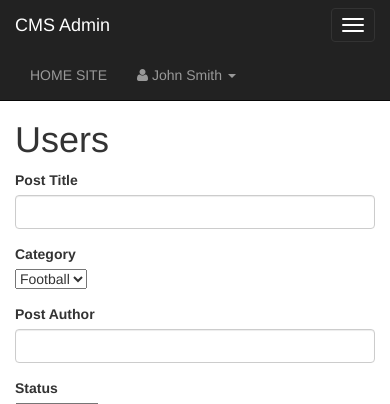
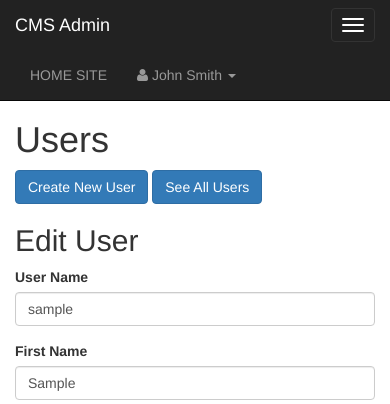
Before and after one commit to tiagoskaterock/PhpCms, a PHP site: page /admin/users.php?source=edit_user&user_id=1 in a window 390 px wide. Shown: the top 404 px of the page. Run offline with PHP 8.4, Linux system fonts and the light colour scheme; data comes from the database, SQL or seed files in the repository; tables that the repository leaves empty or names only in its code hold one stand-in row (values such as "Sample post"); data that the repository does not hold is empty.

Commit message:
Users section is already made!

```diff
--- a/cms/admin/functions.php
+++ b/cms/admin/functions.php
@@ -43,8 +43,6 @@
 
     while ($row = mysqli_fetch_assoc($select_categories)) { ?>
       <tr>
-        <!-- ID -->
-        <td><?= $row['cat_id'] ?></td>
 
         <!-- Categoria -->
         <td><?= $row['cat_title'] ?></td>
@@ -115,5 +113,24 @@
 
   }
 
+  function show_user_buttons(){
+    ?>
+      <!-- Buttons -->
+      <div class="form-group">
+
+        <!-- Add New User Button -->
+        <a href="users.php?source=add_user">
+          <button class="btn btn-primary">Create New User</button>
+        </a>
+
+        <!-- See All Users Button -->
+        <a href="users.php">
+          <button class="btn btn-primary">See All Users</button>
+        </a>
+      </div>
+      <!-- End Buttons -->
+    <?php
+
+  }
 
 ?>
--- a/cms/admin/includes/admin_navigation.php
+++ b/cms/admin/includes/admin_navigation.php
@@ -51,13 +51,13 @@
 
                     <!-- POSTS -->
                     <li>
-                        <a href="javascript:;" data-toggle="collapse" data-target="#posts_drop_down"><i class="fa fa-fw fa-arrows-v"></i> Users <i class="fa fa-fw fa-caret-down"></i></a>
+                        <a href="javascript:;" data-toggle="collapse" data-target="#posts_drop_down"><i class="fa fa-fw fa-arrows-v"></i> Posts <i class="fa fa-fw fa-caret-down"></i></a>
                         <ul id="posts_drop_down" class="collapse">
                             <li>
-                                <a href="users.php">View All Users</a>
+                                <a href="posts.php">View All Posts</a>
                             </li>
                             <li>
-                                <a href="users.php?source=add_user">Add User</a>
+                                <a href="posts.php?source=add_post">Add Post</a>
                             </li>
                         </ul>
                     </li>
--- a/cms/admin/includes/edit_post.php
+++ b/cms/admin/includes/edit_post.php
@@ -90,7 +90,7 @@
 
 		<label for="post_category_id">Category</label><br>
 
-		<select name="post_category" id="post_category">
+		<select name="post_category" id="post_category" class="form-control">
 
 		<?php
 
@@ -135,7 +135,7 @@
 
 		<label for="post_status">Status</label><br>
 
-		<select name="post_status" id="post_status">
+		<select name="post_status" id="post_status" class="form-control">
 
 			<?php
 
--- a/cms/admin/includes/edit_user.php
+++ b/cms/admin/includes/edit_user.php
@@ -1,210 +1,123 @@
 <?php
 
-	if (isset($_GET['p_id'])) {
+	if (isset($_GET['user_id'])) {
 
-		$the_post_id = $_GET['p_id'];
+		$user_id = $_GET['user_id'];
 
-		$query = "SELECT * FROM posts WHERE post_id = $the_post_id;";
-		$select_posts = mysqli_query($connection, $query);
+		$query = "SELECT * FROM users WHERE user_id = $user_id;";
 
-		confirm_query($select_posts);
+		$select_user = mysqli_query($connection, $query);
 
-		while ($row = mysqli_fetch_assoc($select_posts)) {
+		confirm_query($select_user);
 
-			$post_id =  $row['post_id'];
-			$post_author = $row['post_author'];
-			$post_title = $row['post_title'];
-			$post_category_id = $row['post_category_id'];
-			$post_status = $row['post_status'];
-			$post_image = "../images/" . $row['post_image'];
-			$post_tags = $row['post_tags'];
-			$post_comment_count = $row['post_comment_count'];
-			$post_date = $row['post_date'];
-			$post_content = $row['post_content'];
+		while ($row = mysqli_fetch_assoc($select_user)) {
+			$name = $row['user_name'];
+			$password = $row['user_password'];
+			$email = $row['user_email'];
+			$first = $row['first_name'];
+			$last = $row['last_name'];
+			$role = $row['user_role'];
+		}
 
 	}
 
-		if (isset($_POST['update_post'])) {
+	if (isset($_POST['update_user'])) {
 
-			$post_author = $_POST['post_author'];
+		$user_name = $_POST['user_name'];
+		$first_name = $_POST['first_name'];
+		$last_name = $_POST['last_name'];
+		$user_email = $_POST['user_email'];
+		$user_role = $_POST['user_role'];
+		$user_password = $_POST['user_password'];
 
-			$post_title = $_POST['post_title'];
+		$query = "UPDATE `users` SET `user_name` = '{$user_name}', `user_password` = '{$user_password}', `first_name` = '{$first_name}', `last_name` = '{$last_name}', `user_email` = '{$user_email}', `user_role` = '{$user_role}' WHERE `users`.`user_id` = $user_id; ";
 
-			$post_category_id = $_POST['post_category'];
+		$update_user_query = mysqli_query($connection, $query);
 
-			$post_status = $_POST['post_status'];
+		confirm_query($update_user_query);
 
-			$post_image = $_FILES['post_image']['name'];
-
-			$post_image_tmp = $_FILES['post_image']['tmp_name'];
-
-			$post_content = $_POST['post_content'];
-
-			$post_tags = $_POST['post_tags'];
-
-			move_uploaded_file($post_image_tmp, "../images/$post_image");
-
-			if (empty($post_image)) {
-				$query = "SELECT * FROM posts WHERE post_id = $the_post_id";
-
-				$select_image = mysqli_query($connection, $query);
-
-				while($row = mysqli_fetch_array($select_image)){
-
-					$post_image = $row['post_image'];
-
-				}
-			}
-
-
-			$query = "UPDATE `posts` SET `post_category_id` = $post_category_id, `post_title` = '$post_title', `post_author` = '$post_author', `post_image` = '$post_image', `post_content` = '$post_content', `post_tags` = '$post_tags', `post_status` = '$post_status' WHERE `posts`.`post_id` = $the_post_id; ";
-
-			$update_post = mysqli_query($connection, $query);
-
-			confirm_query($update_post);
-
-			if (!$update_post) {
-				die('QUERY FAILED: '. mysqli_error($connection));
-			}
-
-			header("Location: posts.php");
-
-		}
+		header("Location: users.php");
 
 	}
 
 ?>
 
+<h2>Edit User</h2>
 
 <form action="" method="post" enctype="multipart/form-data">
 
-	<!-- Título -->
+	<!-- Name -->
 	<div class="form-group">
-		<label for="title">Post Title</label>
-		<input type="text" class="form-control" name="post_title" required value="<?= $post_title ?>">
+		<label for="user_name">User Name</label>
+		<input type="text" class="form-control" name="user_name" required id="user_name" value="<?= $name ?>">
 	</div>
 
+	<!-- First Name -->
+	<div class="form-group">
+		<label for="first_name">First Name</label>
+		<input type="text" class="form-control" name="first_name" required id="first_name" value="<?= $first ?>">
+	</div>
 
-	<!-- Post Category ID -->
+	<!-- Last Name -->
+	<div class="form-group">
+		<label for="last_name">Last Name</label>
+		<input type="text" class="form-control" name="last_name" required id="last_name" value="<?= $last ?>">
+	</div>
+
+	<!-- Email -->
+	<div class="form-group">
+		<label for="user_email">Email</label>
+		<input type="email" class="form-control" name="user_email" required id="email" value="<?= $email ?>">
+	</div>
+
+	<!-- Role -->
 	<div class="form-group">
 
-		<label for="post_category_id">Category</label><br>
+		<label for="user_role">Role</label><br>
 
-		<select name="post_category" id="post_category">
+		<select name="user_role" id="user_role" class="form-control">
 
 			<?php
 
-		$query = "SELECT * FROM categories ORDER BY cat_title";
+				$query = "SELECT * FROM users";
 
-      $select_categories = mysqli_query($connection, $query);
+	      $select_user = mysqli_query($connection, $query);
 
-      confirm_query($select_categories)  ;
-
-      while ($row = mysqli_fetch_assoc($select_categories)) {
-        $cat_id = $row['cat_id'];
-        $cat_title = $row['cat_title'];
-        echo "<h1>$cat_id</h1>";
+	      confirm_query($select_user);
 
 	    ?>
+
+	    <!-- admin -->
 	    <option
 	    	<?php
-        	if ($post_category_id == $cat_id) {
+	    		if ($role == "admin") {
 	    			echo "selected";
 	    		}
 	    	?>
-        value="<?= $cat_id ?>"><?= $cat_title ?></option>
+	    value="admin">Admin</option>
+
+	    <!-- subscriber -->
+	    <option
 	    	<?php
+	    		if ($role == "subscriber") {
+	    			echo "selected";
 	    		}
-
 	    	?>
+	    value="subscriber">Subscriber</option>
 
 		</select>
 
 	</div>
 
-
-	<!-- Post Author -->
+	<!-- Password -->
 	<div class="form-group">
-		<label for="post_author">Post Author</label>
-		<input type="text" class="form-control" name="post_author" required value="<?= $post_author ?>">
+		<label for="user_password">Password</label>
+		<input type="password" class="form-control" name="user_password" required id="user_password" value="<?= $password ?>">
 	</div>
-
-
-	<!-- Post Status -->
-	<div class="form-group">
-
-		<label for="post_status">Status</label><br>
-
-		<select name="post_status" id="post_status">
-
-			<?php
-
-				$query = "SELECT * FROM posts";
-
-	      $select_post = mysqli_query($connection, $query);
-
-	      confirm_query($select_post);
-
-	    ?>
-
-	    <!-- draft -->
-	    <option
-	    	<?php
-	    		if ($post_status == "Draft") {
-	    			echo "selected";
-	    		}
-	    	?>
-	    value="Draft">Draft</option>
-
-	    <!-- published -->
-	    <option
-	    	<?php
-	    		if ($post_status == "Published") {
-	    			echo "selected";
-	    		}
-	    	?>
-	    value="Published">Published</option>
-
-		</select>
-
-	</div>
-
-
-
-	<!--
-	<div class="form-group">
-		<label for="post_status">Post Status</label>
-		<input type="text" class="form-control" name="post_status" required value="<?= $post_status ?>">
-	</div>-->
-
-
-	<!-- Post Image -->
-	<div class="form-group">
-		<label for="post_image">Post Image</label><br>
-		<img src="../images/<?= $post_image ?>" alt="Image" style="width: 100px">
-		<input type="file" class="form-control" name="post_image" value="../images/<?= $post_image ?>">
-	</div>
-
-
-	<!-- Post Tags -->
-	<div class="form-group">
-		<label for="post_tags">Post Tags</label>
-		<input type="text" class="form-control" name="post_tags" required value="<?= $post_tags ?>">
-	</div>
-
-
-	<!-- Post Content -->
-	<div class="form-group">
-		<label for="post_content">Post Content</label>
-		<textarea type="text" class="form-control" name="post_content" required cols="30" rows="5"><?= $post_content ?>
-		</textarea>
-	</div>
-
 
 	<!-- Submit -->
 	<div class="form-group">
-		<input type="submit" name="update_post" value="Update Post" class="btn btn-primary">
+		<input type="submit" name="update_user" value="Update User" class="btn btn-primary">
 	</div>
 
-
 </form>
--- a/cms/admin/includes/update_categories.php
+++ b/cms/admin/includes/update_categories.php
@@ -20,7 +20,7 @@
                     ?>
                       <div class="form-group" >
                         <input value="<?php if(isset($cat_title)){echo $cat_title;} ?>"
-                        type="text" name="cat_title" class="form-group" id="update_campo">
+                        type="text" name="cat_title" class="form-control" id="update_campo">
 
 
                         <?php
--- a/cms/admin/users.php
+++ b/cms/admin/users.php
@@ -15,7 +15,7 @@
 
         	<h1>Users</h1>
 
-          <?php //show_post_buttons(); ?>
+          <?php show_user_buttons(); ?>
 
           <?php
 
--- a/cms/post.php
+++ b/cms/post.php
@@ -134,9 +134,13 @@
                         ?>
                         <!-- Comment -->
                         <div class="media">
+
+                            <!--
                             <a class="pull-left" href="#">
                                 <img class="media-object" src="http://placehold.it/64x64" alt="">
                             </a>
+                        -->
+
                             <div class="media-body">
                                 <h4 class="media-heading"><?= utf8_encode($comment['comment_author']) ?>
                                 <br>
```
Also changed, not shown: cms/admin/categories.php (+6 -6 lines), cms/admin/includes/add_post.php (+13 -5 lines), cms/admin/includes/add_user.php (+48 -77 lines), cms/admin/includes/view_all_users.php (+8 -30 lines), cms/includes/sidebar.php (+3 -30 lines), cms/images/messi.jpg (added), cms/images/tony.jpg (added), 1 other file. Lines whose indentation alone changed are shown as unchanged.
